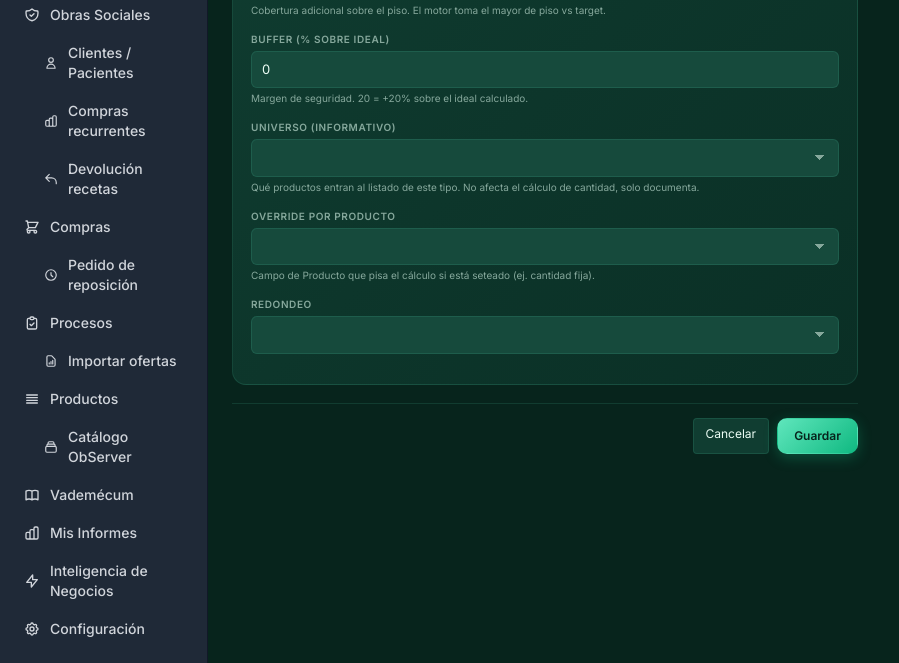
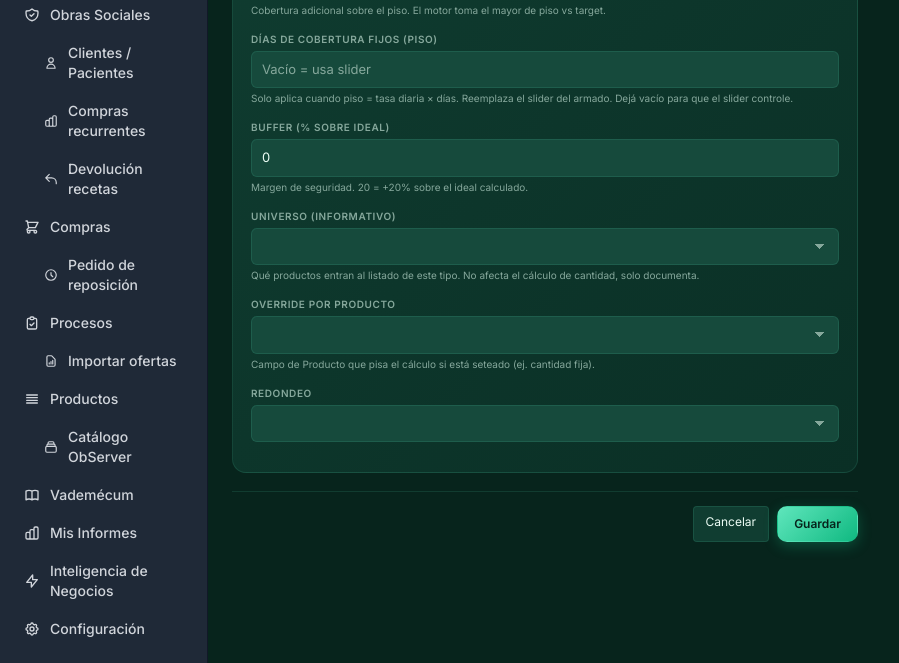
Before and after one commit to DiegoTarditti/AppFarmWeb, a Python web app: template templates/tipos_pedido_edit.html in a window 1280 px wide. Shown: the part 580-1243 px from the top of the page, without its empty margins (0-899 px from the left). Run offline with Jinja, Linux system fonts and the light colour scheme; the template is opened without the code that fills it, so the values that code supplies are empty; some libraries are stand-ins or nearby versions.

Commit message:
feat(tipos-pedido): dias_cobertura_fijo para REPOSICION — default 4 días
Agrega campo dias_cobertura_fijo al config_json de tipo_pedido. Cuando está
seteado, reemplaza el slider (cubrir_dias) en el cálculo del piso para
daily_rate_x_cubrir_dias. Para REPOSICION el default es 4 días → pide solo
para cubrir 4 días de rotación en lugar de los 30 del slider.

Con daily_rate=1.37/día y stock=2: piso=ceil(1.37×4)=6, a_pedir=4.

Co-Authored-By: Claude Sonnet 4.6 <noreply@anthropic.com>

```diff
--- a/database.py
+++ b/database.py
@@ -2594,11 +2594,12 @@ def _pg_add_columns(conn):
     import json as _json
     _seed_tipos = [
         ('REPOSICION', 'Reposición (matriz lab/drog)',
-         'Pedido corto y rutinario por droguería. Piso = tasa diaria × días a cubrir (slider). '
+         'Pedido corto y rutinario por droguería. Piso = tasa diaria × 4 días. '
          'Sin target adicional — pide lo mínimo necesario para cubrir el período.',
          {'piso_ideal': 'daily_rate_x_cubrir_dias', 'target_horizonte': 'none',
           'buffer_pct': 0, 'universo': 'bajo_min_o_cobertura',
-          'override_producto': 'cantidad_reposicion_fija', 'redondeo': 'ceil'}),
+          'override_producto': 'cantidad_reposicion_fija', 'redondeo': 'ceil',
+          'dias_cobertura_fijo': 4}),
         ('COMPRA_LAB', 'Compra directa al laboratorio',
          'Pedido grande y planificado al lab. Sin piso de mínimo del producto. '
          'Cantidad = tasa diaria × cubrir_dias (configurable por slider).',
--- a/services/calculo_pedido.py
+++ b/services/calculo_pedido.py
@@ -121,7 +121,8 @@ def calcular_a_pedir(cfg, ctx):
     if piso_kind == 'min_efectivo':
         piso = min_efectivo
     elif piso_kind == 'daily_rate_x_cubrir_dias':
-        piso = math.ceil(daily_rate * cubrir_dias)
+        _dias = cfg.get('dias_cobertura_fijo') or cubrir_dias
+        piso = math.ceil(daily_rate * _dias)
     else:  # 'cero' u otro
         piso = 0
 
--- a/templates/tipos_pedido_edit.html
+++ b/templates/tipos_pedido_edit.html
@@ -161,6 +161,14 @@
             </div>
 
             <div class="tp-field">
+                <label class="tp-field-label">Días de cobertura fijos (piso)</label>
+                <input type="number" name="dias_cobertura_fijo" min="1" max="365"
+                       value="{{ tipo.config.dias_cobertura_fijo or '' }}" class="tp-input"
+                       placeholder="Vacío = usa slider" oninput="simular()">
+                <div class="tp-field-help">Solo aplica cuando piso = tasa diaria × días. Reemplaza el slider del armado. Dejá vacío para que el slider controle.</div>
+            </div>
+
+            <div class="tp-field">
                 <label class="tp-field-label">Buffer (% sobre ideal)</label>
                 <input type="number" name="buffer_pct" min="0" max="100"
                        value="{{ tipo.config.buffer_pct or 0 }}" class="tp-input"
```
Also changed, not shown: routes/tipos_pedido.py (+9 -6 lines).
